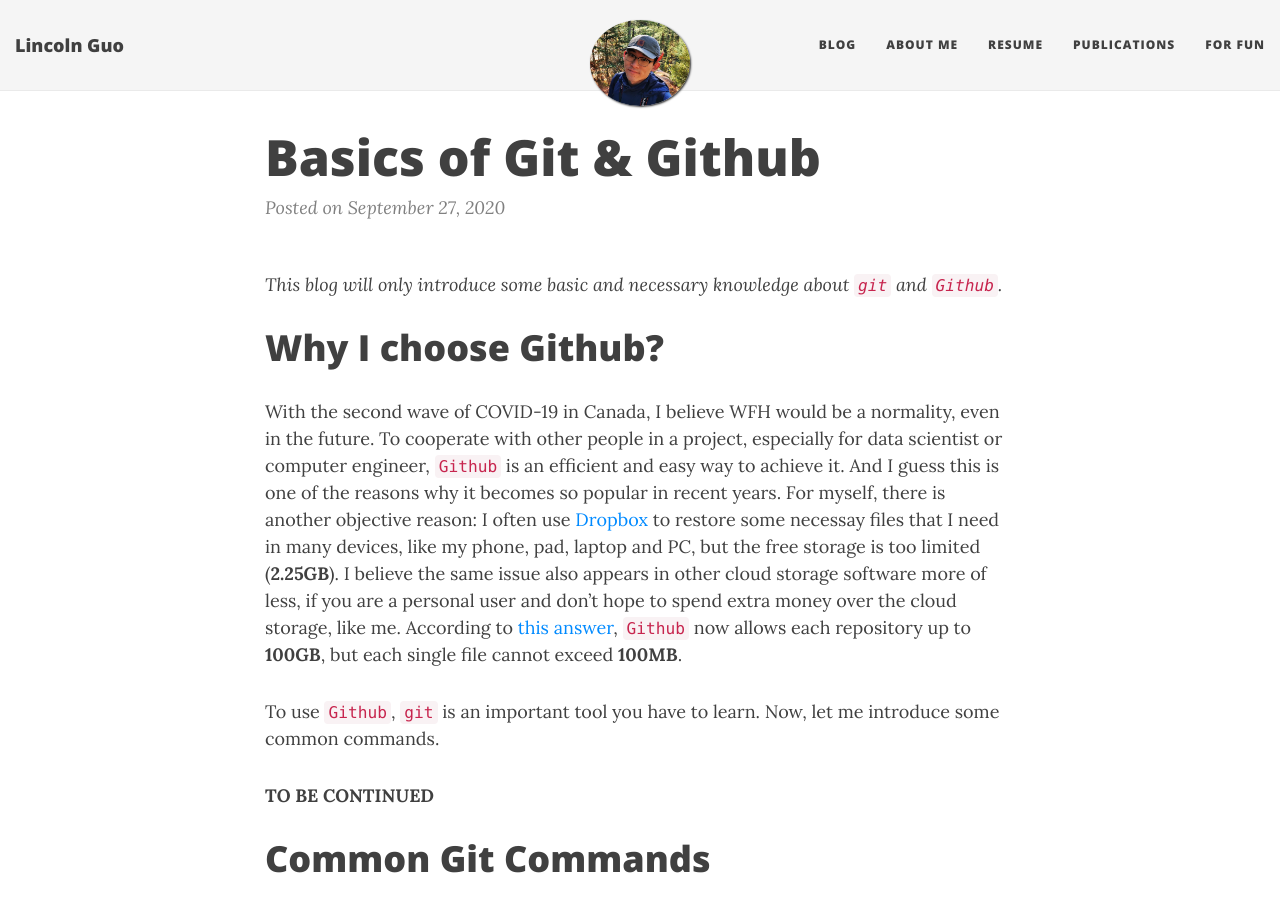
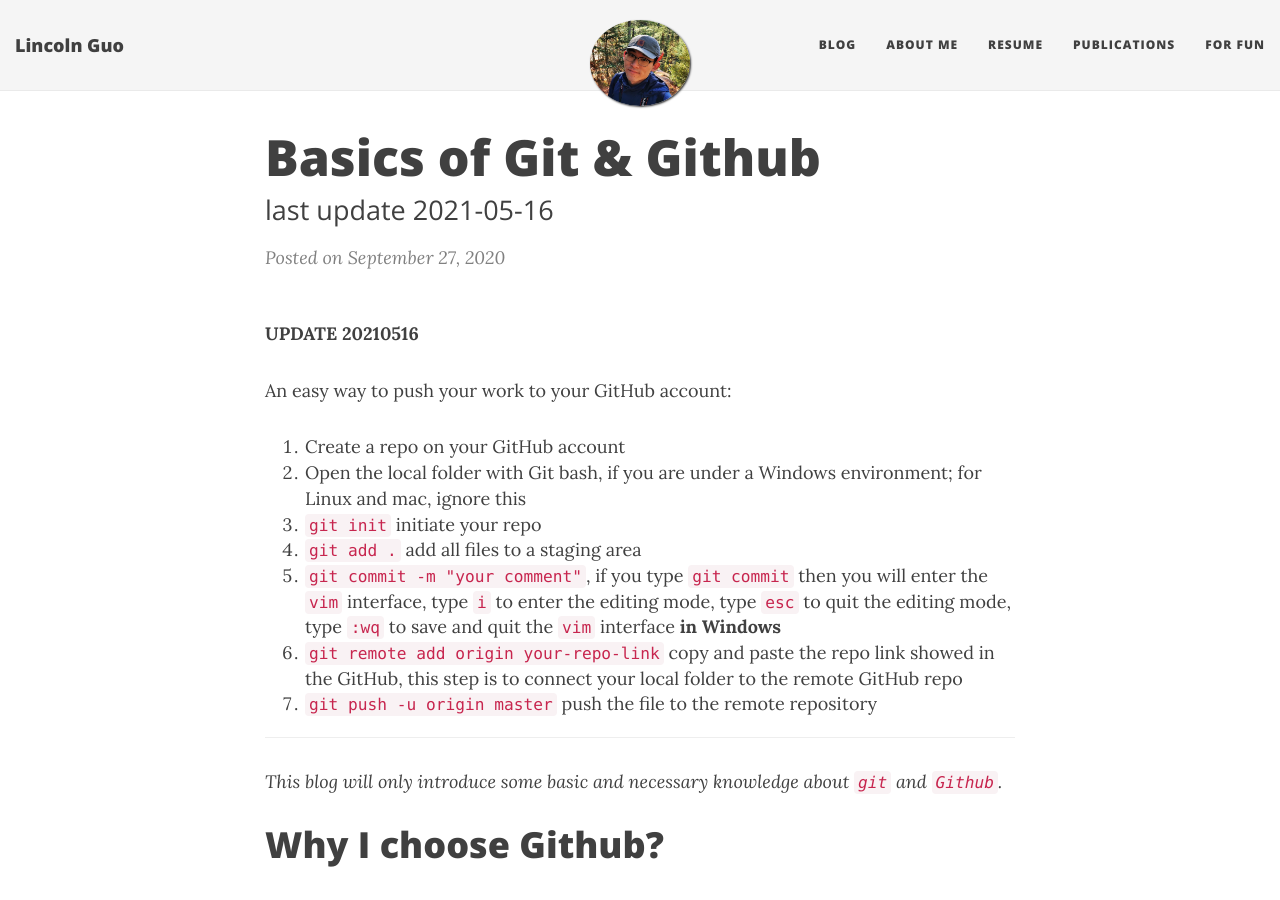
Before and after one commit to LinyiGuo96/LinyiGuo96.github.io, a Jekyll site: the page built from _posts/2020-09-27-Basics-of-Git-&-Github.md, in a window 1280 px wide and 900 px high. Built offline with Jekyll 4.4.1, drawn with Linux system fonts in a browser that asks for light colours; nearby versions of some CDN libraries; comment, search, counter and statistics services are not loaded.

Commit message:
Update 2020-09-27-Basics-of-Git-&-Github.md

```diff
--- a/_posts/2020-09-27-Basics-of-Git-&-Github.md
+++ b/_posts/2020-09-27-Basics-of-Git-&-Github.md
@@ -1,8 +1,22 @@
 ---
 layout: post
 title: Basics of Git & Github
-last-updated: 2020-09-30
+subtitle: last update 2021-05-16
 ---
+
+**UPDATE 20210516**
+
+An easy way to push your work to your GitHub account:
+
+1. Create a repo on your GitHub account
+2. Open the local folder with Git bash, if you are under a Windows environment; for Linux and mac, ignore this
+3. `git init` initiate your repo
+4. `git add .` add all files to a staging area
+5. `git commit -m "your comment"`, if you type `git commit` then you will enter the `vim` interface, type `i` to enter the editing mode, type `esc` to quit the editing mode, type `:wq` to save and quit the `vim` interface **in Windows**
+6. `git remote add origin your-repo-link` copy and paste the repo link showed in the GitHub, this step is to connect your local folder to the remote GitHub repo
+7. `git push -u origin master` push the file to the remote repository
+
+-------------------------------------------
 
 *This blog will only introduce some basic and necessary knowledge about `git` and `Github`.*
 
```
